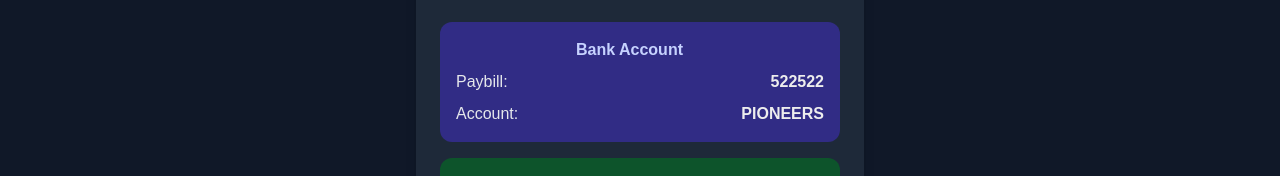
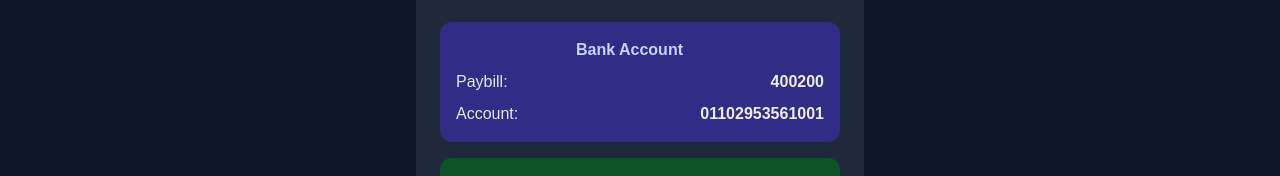
Before and after one commit to godfreyonyango365-blip/piooner, a Next.js app: page /donate in a window 1280 px wide. Shown: the part 250-426 px from the top of the page. Built offline with nearby package versions, Linux system fonts and the light colour scheme.

Commit message:
Fix donate page and regenerate lock file

```diff
--- a/app/donate/page.tsx
+++ b/app/donate/page.tsx
@@ -5,8 +5,8 @@ import Navbar from "@/components/Navbar";
 import Footer from "@/components/footer";
 
 export default function DonatePage() {
-  const paybillNumber = "522522";
-  const accountNumber = "PIONEERS";
+  const paybillNumber = "400200";
+  const accountNumber = "01102953561001";
   const mpesaNumber = "+254742767609";
 
   const whatsappMessage = encodeURIComponent(
```
Also changed, not shown: 1 other file (tests, documents, lock files or other folders).
